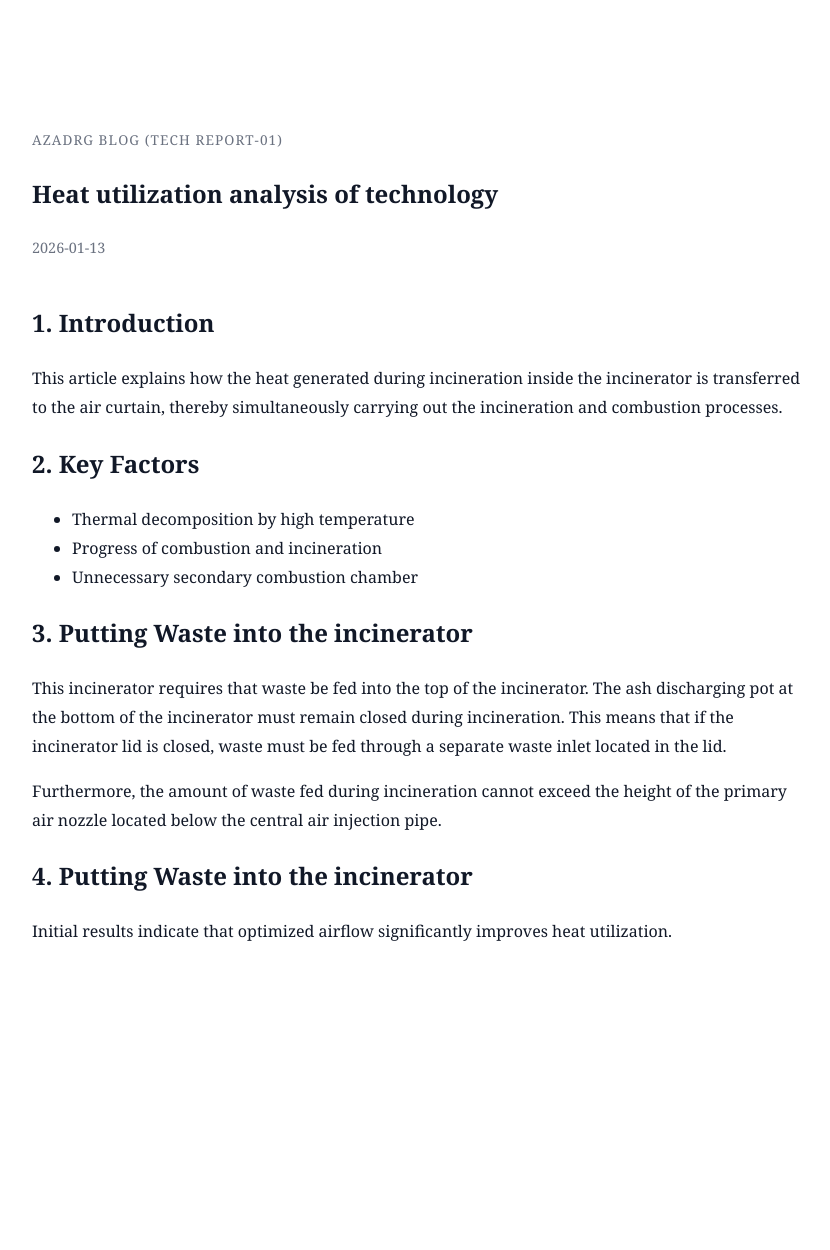
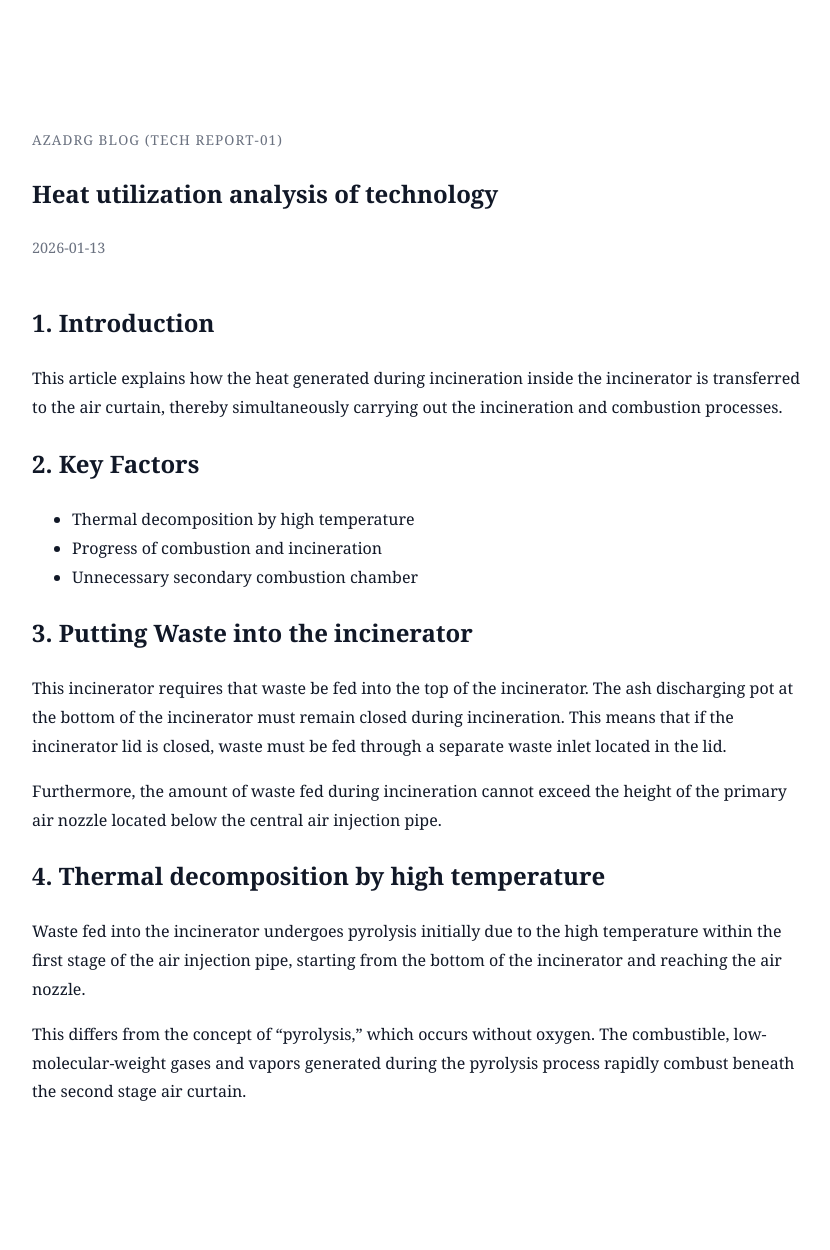
Before and after one commit to ssimsangmin49-creator/ecofriendly-polymer-compounds-incineration, a Jekyll site: the page built from _posts/2026-01-13-analysis-report-01.md, in a window 1280 px wide. Shown: the whole page, without its empty margins (222-1052 px from the left). Built offline with Jekyll 4.4.1, drawn with Linux system fonts in a browser that asks for light colours; before the commit the page ends 1090 px from its top, so only the background shows below that.

Commit message:
Update 2026-01-13-analysis-report-01.md

```diff
--- a/_posts/2026-01-13-analysis-report-01.md
+++ b/_posts/2026-01-13-analysis-report-01.md
@@ -26,7 +26,12 @@ located in the lid.
 Furthermore, the amount of waste fed during incineration cannot exceed
 the height of the primary air nozzle located below the central air injection pipe.
 
-## 4. Putting Waste into the incinerator
+## 4. Thermal decomposition by high temperature
 
-Initial results indicate that optimized airflow
-significantly improves heat utilization.
+Waste fed into the incinerator undergoes pyrolysis initially due to the high temperature
+within the first stage of the air injection pipe,
+starting from the bottom of the incinerator and reaching the air nozzle.
+
+This differs from the concept of "pyrolysis," which occurs without oxygen. The combustible,
+low-molecular-weight gases and vapors generated during the pyrolysis process
+rapidly combust beneath the second stage air curtain.
```
